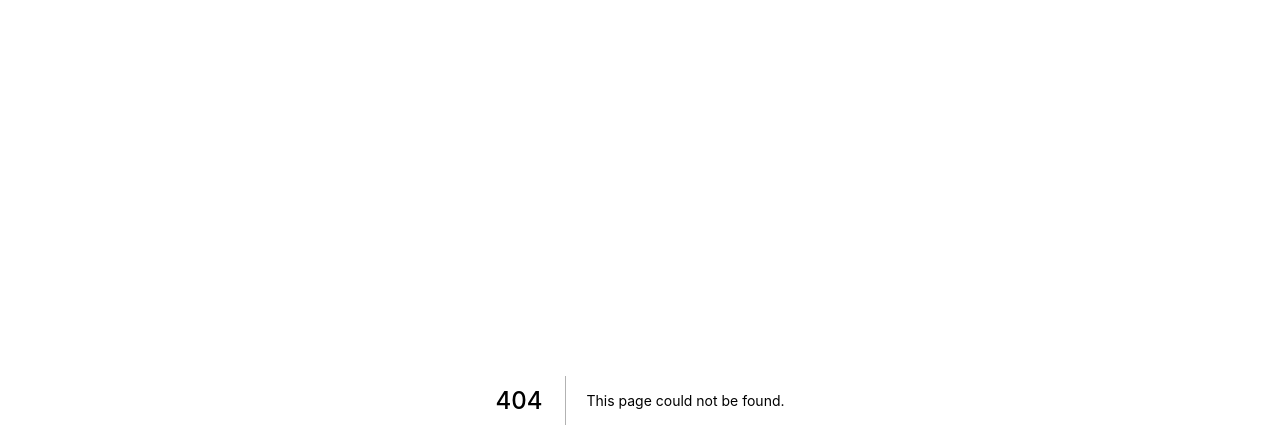
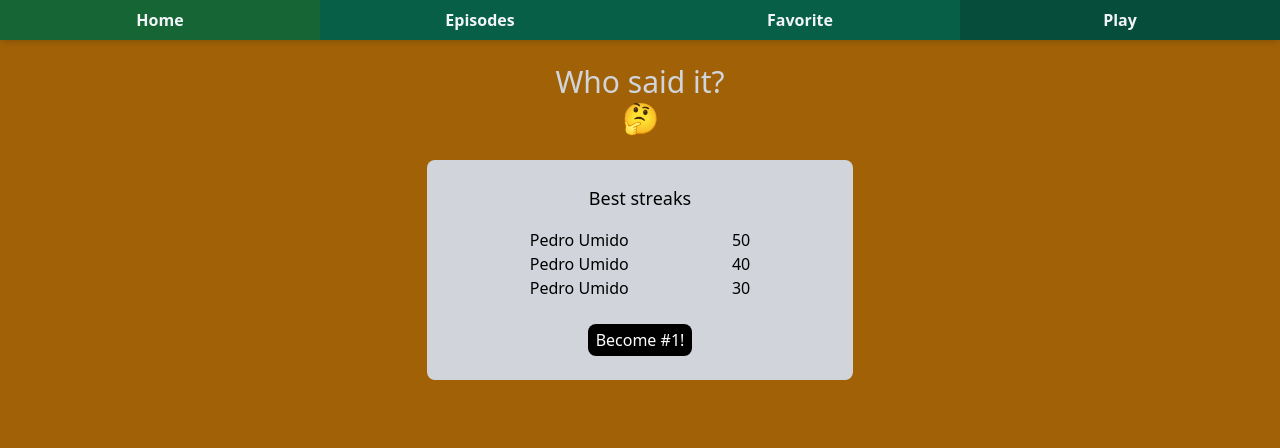
Before and after one commit to ElPepo97/Breaking-Bad-Next.JS, a Next.js app: page /play in a window 1280 px wide. Before the commit this address had no page. Shown: the top 448 px of the page. Built offline with nearby package versions, Linux system fonts and the light colour scheme.

Commit message:
feat(search bar) add search bar and game page structure

```diff
--- a/components/CharacterFilters.js
+++ b/components/CharacterFilters.js
@@ -1,5 +1,5 @@
-import { useState } from "react"
-import { useDispatch } from "react-redux"
+import { useEffect, useState } from "react"
+import { useDispatch, useSelector } from "react-redux"
 import { seasonFilter, seriesFilter } from "../redux-toolkit/reducers/characters.slice"
 
 
@@ -7,6 +7,12 @@ export default function CharacterFilters({ character }) {
     const [series, setSeries] = useState('')
     const [season, setSeason] = useState('All')
     const dispatch = useDispatch()
+    const { change } = useSelector(store => store.characters)
+
+    useEffect(() => {
+        setSeries('')
+        setSeason("All")
+    }, [change])
 
     const handleSeason = (e) => {
         e.preventDefault()
--- /dev/null
+++ b/components/Game.js
@@ -0,0 +1,5 @@
+export default function Game() {
+    return <div>
+        holis
+    </div>
+}
--- a/components/NavBar.js
+++ b/components/NavBar.js
@@ -2,7 +2,7 @@ import Link from "next/link";
 
 
 export default function NavBar() {
-    return <div className="bg-emerald-800 shadow-md flex h-10">
+    return <div className="bg-emerald-800 shadow-md flex h-10 fixed top-0 w-full z-20">
         <Link href='/home'>
             <div className={(typeof window !== "undefined" && window.location.pathname !== '/home') ? "w-full text-center cursor-pointer font-semibold text-slate-100 hover:bg-green-800 w-full py-2" : "w-full text-center cursor-pointer font-semibold bg-emerald-900 text-slate-100 w-full py-2"}>
                 Home
@@ -18,5 +18,10 @@ export default function NavBar() {
                 Favorite
             </div>
         </Link>
+        <Link href='/play'>
+            <div className={(typeof window !== "undefined" && window.location.pathname !== '/play') ? "w-full text-center cursor-pointer font-semibold text-slate-100 hover:bg-green-800 w-full py-2" : "w-full text-center cursor-pointer font-semibold bg-emerald-900 text-slate-100 w-full py-2"}>
+                Play
+            </div>
+        </Link>
     </div>
 };
--- /dev/null
+++ b/components/Score.js
@@ -0,0 +1,19 @@
+export default function Score() {
+    return <div className="flex justify-center flex-col">
+        <p className="font-medium text-lg flex self-center mb-4">Best streaks</p>
+        <div className="flex justify-evenly">
+            <span>Pedro Umido</span>
+            <span>50</span>
+        </div>
+        <div className="flex justify-evenly">
+            <span>Pedro Umido</span>
+            <span>40</span>
+        </div>
+        <div className="flex justify-evenly">
+            <span>Pedro Umido</span>
+            <span>30</span>
+        </div>
+        {/* hacer un map con una variable que tenga todos los resultados
+            poner una condicion que pregunte si el indice es menor a 5, si es igual, poner un break*/}
+    </div>
+}
--- a/pages/character/[id].js
+++ b/pages/character/[id].js
@@ -65,7 +65,7 @@ export default function CharacterDetail() {
         <NavBar />
         <div className="flex justify-center">
             {!loading ?
-            <div className="w-3/4 py-10 flex justify-evenly bg-neutral-600 text-slate-200 rounded-md shadow-xl  my-14">
+            <div className="w-3/4 py-10 flex justify-evenly bg-neutral-600 text-slate-200 rounded-md shadow-xl my-14">
                 <div className="w-60 flex-col flex items-center">
                     {
                         favorite.length
--- a/pages/episode.js
+++ b/pages/episode.js
@@ -24,10 +24,10 @@ export default function Episode() {
     }, [episodes])
 
 
-    return <div className="bg-yellow-700 min-h-screen">
+    return <div className="bg-yellow-700 min-h-screen pt-10">
         <NavBar />
         <div>
-            <h1 className='flex justify-center text-3xl m-6'>Episodes</h1>
+            <h1 className='text-gray-300 flex justify-center text-3xl m-6'>Episodes</h1>
             <EpisodesFilters episode={allEpisodes} />
             <div className='flex justify-center'>
             <section className='grid lg:grid-cols-3 md:grid-cols-2 sm:grid-cols-1'>
--- a/pages/fav.js
+++ b/pages/fav.js
@@ -20,8 +20,9 @@ export default function Fav() {
         setFavPage('episodes')
     }
 
-    return <div className="bg-yellow-700 min-h-screen">
+    return <div className="bg-yellow-700 min-h-screen pt-10">
         <NavBar />
+        <h1 className='text-gray-300 flex justify-center text-3xl m-6'>Favorites List</h1>
         {
             favPage === 'characters' ?
             <div>
@@ -51,7 +52,7 @@ export default function Fav() {
                             </div>
                         )
                     })
-                    : <div className="text-xl text-center">No characters added to your favorites list.</div>}
+                    : <div className="text-xl text-center w-screen">No characters added to your favorites list.</div>}
                 </section>
             </div>
         </div>
@@ -86,7 +87,7 @@ export default function Fav() {
                             </div>
                         )
                     })
-                    : <div className="text-xl">No episodes added to your favorites list.</div>}
+                    : <div className="text-xl text-center w-screen">No episodes added to your favorites list.</div>}
                 </section>
             </div>
         </div>
--- a/pages/home.js
+++ b/pages/home.js
@@ -3,7 +3,7 @@ import { useSelector, useDispatch } from 'react-redux'
 import CharacterCard from '../components/CharacterCard'
 import { useEffect, useState } from 'react'
 import { getAllCharacters } from '../redux-toolkit/actions/charactersActions'
-import { clearInfo } from '../redux-toolkit/reducers/characters.slice'
+import { clearInfo, searchCharacter } from '../redux-toolkit/reducers/characters.slice'
 import LoadingSpinner from '../components/LoadingSpinner.js'
 import CharacterFilters from '../components/CharacterFilters.js'
 
@@ -13,6 +13,7 @@ export default function Home() {
     const [allCharacters, setAllCharacters] = useState([])
     const dispatch = useDispatch()
     const { loading } = useSelector(store => store.characters)
+    const [name, setName] = useState('')
 
     useEffect(() => {
         dispatch(getAllCharacters())
@@ -23,11 +24,32 @@ export default function Home() {
         setAllCharacters(characters)
     }, [characters])
 
+    const handleChange = (e) => {
+        e.preventDefault()
+        setName(e.target.value)
+    }
+
+    const handleSearch = (e) => {
+        e.preventDefault()
+        dispatch(searchCharacter(name))
+        setName('')
+    }
+
   return (
-    <div className="bg-yellow-700 min-h-screen">
+    <div className="bg-yellow-700 min-h-screen pt-10">
         <NavBar />
         <div>
-            <h1 className='flex justify-center text-3xl m-6'>Characters</h1>
+            <h1 className='flex text-gray-300 justify-center text-3xl m-6'>Characters</h1>
+            <form className='flex justify-center mb-4'>
+                <label htmlFor="default-search" className="mb-2 text-sm font-semibold text-gray-900 sr-only">Search</label>
+                <div className="relative flex inline-block">
+                    <div className="flex absolute inset-y-0 left-0 items-center pl-3 pointer-events-none">
+                        <svg aria-hidden="true" className="w-5 h-5 text-gray-400" fill="none" stroke="currentColor" viewBox="0 0 24 24" xmlns="http://www.w3.org/2000/svg"><path strokeLinecap  ="round" strokeLinejoin="round" strokeWidth="2" d="M21 21l-6-6m2-5a7 7 0 11-14 0 7 7 0 0114 0z"></path></svg>
+                    </div>
+                    <input value={name} onChange={handleChange} type="search" id="default-search" className="mr-4 p-2.5 pl-10 w-72 text-sm font-semibold bg-gray-700 rounded-lg border border-gray-600 focus:ring-blue-500 focus:border-blue-500 placeholder-gray-400 text-white" placeholder="Character name..." />
+                    <button onClick={handleSearch} type="submit" className="text-white focus:ring-4 focus:outline-none font-semibold rounded-lg text-sm px-4 py-2 bg-blue-600 hover:bg-blue-700 focus:ring-blue-800">Search</button>
+                </div>
+            </form>
             <CharacterFilters character={allCharacters[0]} />
             <div className='flex justify-center'>
             <section className='grid lg:grid-cols-3 md:grid-cols-2 sm:grid-cols-1'>
--- /dev/null
+++ b/pages/play.js
@@ -0,0 +1,39 @@
+import { useState } from "react"
+import Game from "../components/Game"
+import NavBar from "../components/NavBar"
+import Score from "../components/Score"
+
+
+export default function Play() {
+    const [page, setPage] = useState('menu')
+
+    const handlePage = (e) => {
+        e.preventDefault()
+        setPage('game')
+    }
+
+    return (
+        <div className="bg-yellow-700 min-h-screen pt-10">
+            <NavBar />
+            <div className="flex justify-center flex-col w-screen">
+                <h1 className='flex text-gray-300 justify-center text-3xl mt-6'>Who said it?</h1>
+                <h1 className='flex text-gray-300 justify-center text-3xl mb-6'>🤔</h1>
+
+                {
+                    page === 'menu'
+                    ? <div className="flex self-center flex-col w-1/3 bg-gray-300 py-6 rounded-lg">
+                        <Score />
+                        <button className="flex self-center bg-black text-white w-fit py-1 px-2 rounded-lg mt-6" onClick={handlePage}>Become #1!</button>
+                    </div>
+                    : page === 'game'
+                    ? <Game />
+                    : <div>
+                        // input para poner el nombre y guardarlo.
+                    </div>
+                }
+
+
+            </div>
+        </div>
+    )
+}
--- a/redux-toolkit/reducers/characters.slice.js
+++ b/redux-toolkit/reducers/characters.slice.js
@@ -8,7 +8,8 @@ const initialState = {
     characterDeath: {},
     characterDeaths: {},
     loading: true,
-    favorites: []
+    favorites: [],
+    change: false
 }
 
 const charactersReducer = createSlice({
@@ -75,6 +76,10 @@ const charactersReducer = createSlice({
                     state.allCharacters3 = state.allCharacters2
                 }
             }
+        },
+        searchCharacter(state, action) {
+            state.allCharacters3 = state.allCharacters.filter(c => c.name.toUpperCase().includes(action.payload.toUpperCase()))
+            state.change = !state.change
         }
     }
 })
@@ -88,7 +93,8 @@ export const {
     setLoading,
     setFavorites,
     seriesFilter,
-    seasonFilter
+    seasonFilter,
+    searchCharacter
 } = charactersReducer.actions
 
 export default charactersReducer.reducer
```
